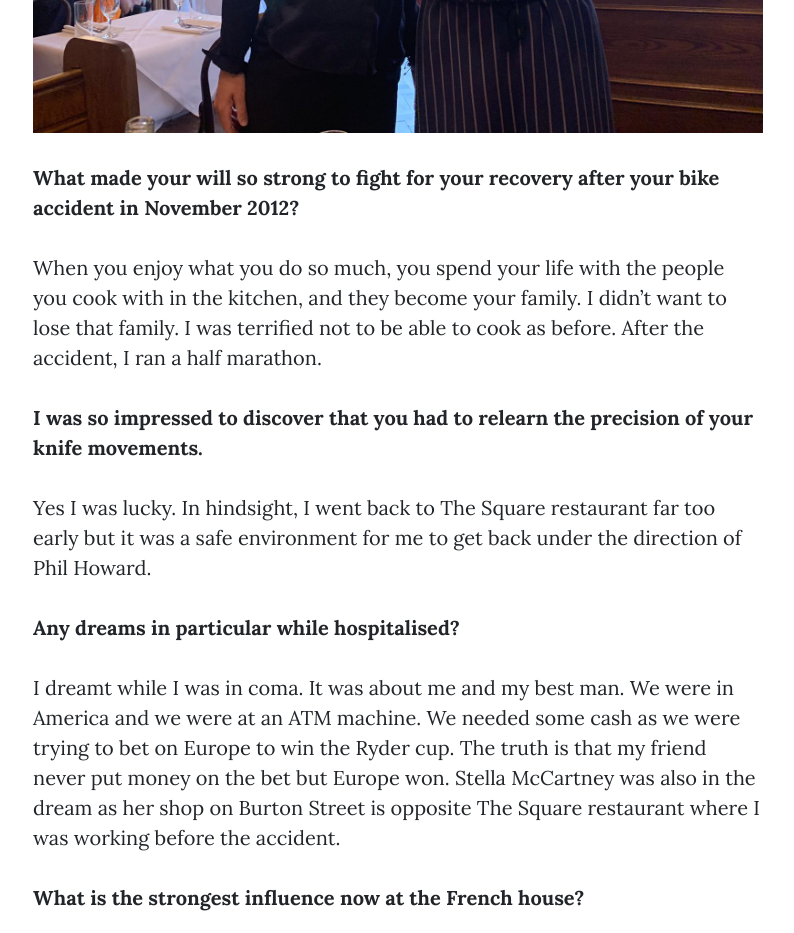
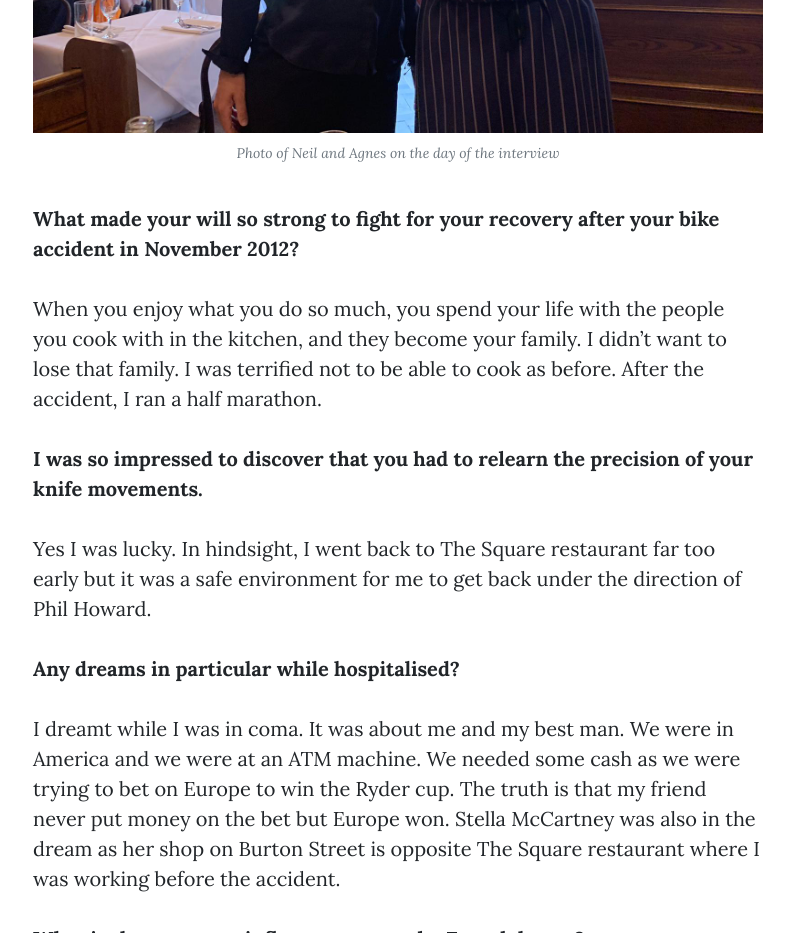
Before and after one commit to mostmojo/adr, a website: page post.html in a window 1280 px wide. Shown: the part 2780-3713 px from the top of the page, without its empty margins (242-1036 px from the left). Drawn offline with nearby package versions, Linux system fonts and the light colour scheme.

Commit message:
Add photo description

```diff
--- a/post.html
+++ b/post.html
@@ -180,10 +180,9 @@
 						<img class="img-fluid" src="img/post-sample-image.jpeg" alt="" />
 					</a>
 
-					<!-- <span class="caption text-muted">
-							To go places and do things that have never been done before – that’s what living is all
-							about.
-						</span> -->
+					<span class="caption text-muted">
+							Photo of Neil and Agnes on the day of the interview
+						</span>
 
 					<p>
 						<strong>What made your will so strong to fight for your recovery after your bike
```
